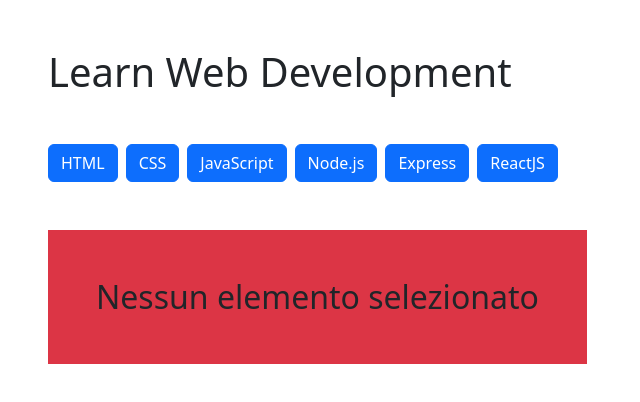
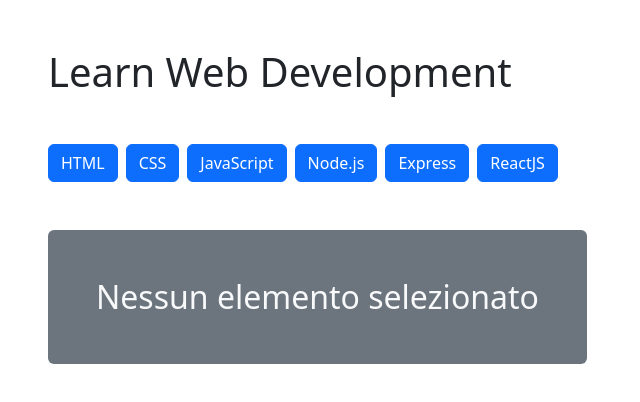
Before and after one commit to gabriele-chiocca/react-use-state, a React (Vite) app: page / in a window 1280 px wide. Shown: the top 402 px of the page, without its empty margins (0-640 px from the left). Built offline with nearby package versions, Linux system fonts and the light colour scheme.

Commit message:
advise for not selected language

```diff
--- a/src/components/Paragraph.jsx
+++ b/src/components/Paragraph.jsx
@@ -1,7 +1,9 @@
 export default function Paragraph({ languages, activeItem }) {
   if (!activeItem)
     return (
-      <h2 className="bg bg-danger p-5 mt-5">Nessun elemento selezionato</h2>
+      <h2 className="bg bg-secondary p-5 mt-5 text-light rounded">
+        Nessun elemento selezionato
+      </h2>
     );
 
   return (
```
